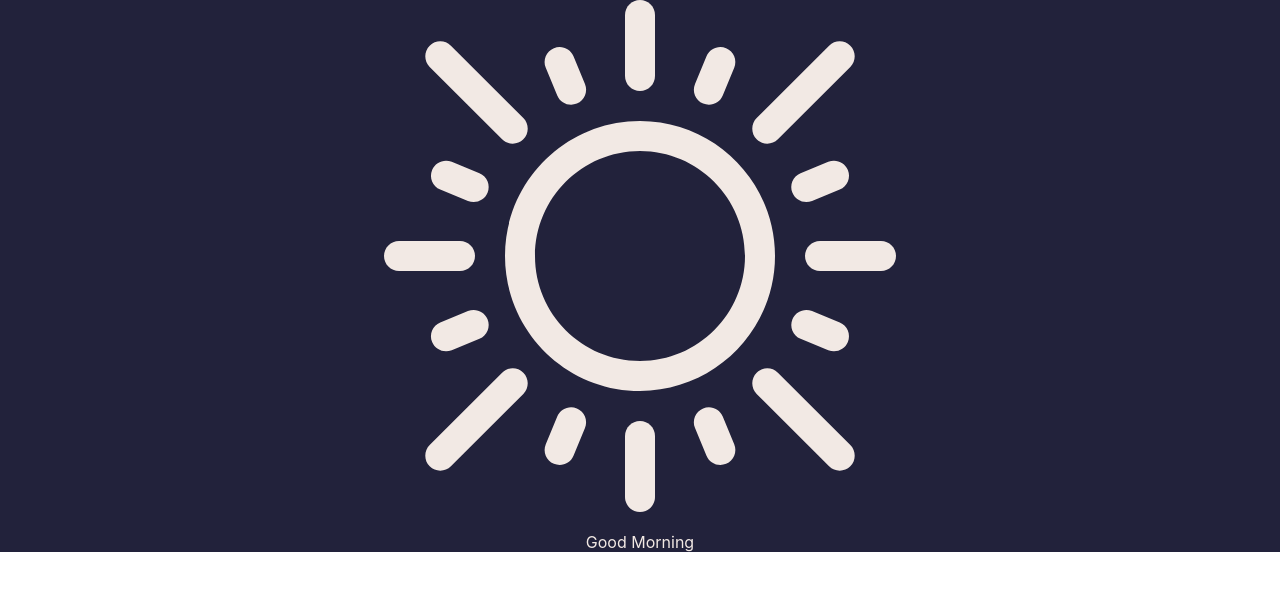
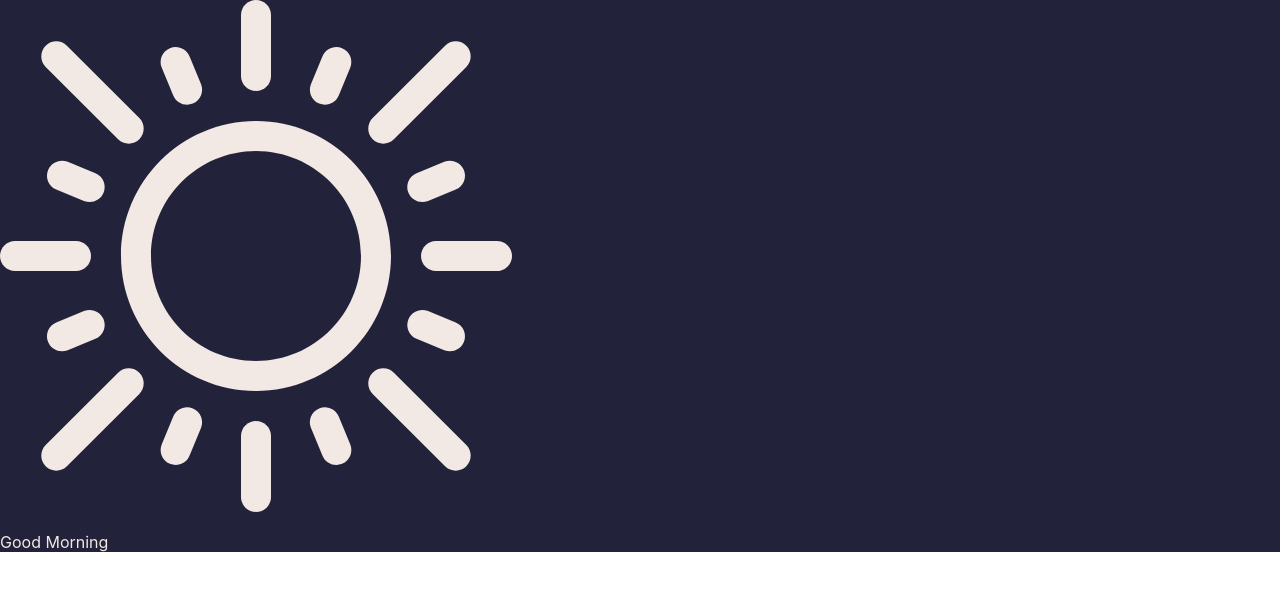
Before and after one commit to katelynmiller2112/morning_app, a React (Create React App) app in the folder morning_app/: page / in a window 1280 px wide. Shown: the top 590 px of the page. Built offline with nearby package versions, Linux system fonts and the light colour scheme.

Commit message:
Day 1 of 100: fixed css part 2

```diff
--- a/morning_app/src/App.js
+++ b/morning_app/src/App.js
@@ -5,9 +5,9 @@ import React, { Component } from 'react';
 
 function App() {
   return (
-    <div className="App">
+
       <Welcome/>
-    </div>
+
   );
 }
 
--- a/morning_app/src/components/Welcome.js
+++ b/morning_app/src/components/Welcome.js
@@ -5,12 +5,12 @@ import styles  from '../styles/welcome_styles.module.css'
 class Welcome extends Component {
     render() {
         return (
-            <header className="Welcome">
+            <body className={styles.Welcome }>
                 <img src={sun} className="sun_logo" alt="sun" />
-                <p className = {styles}>
+                <p className = {styles.p}>
                     Good Morning
                 </p>
-            </header>
+                </body>
         );
     }
 }
```
Also changed, not shown: 1 other file (tests, documents, lock files or other folders).
